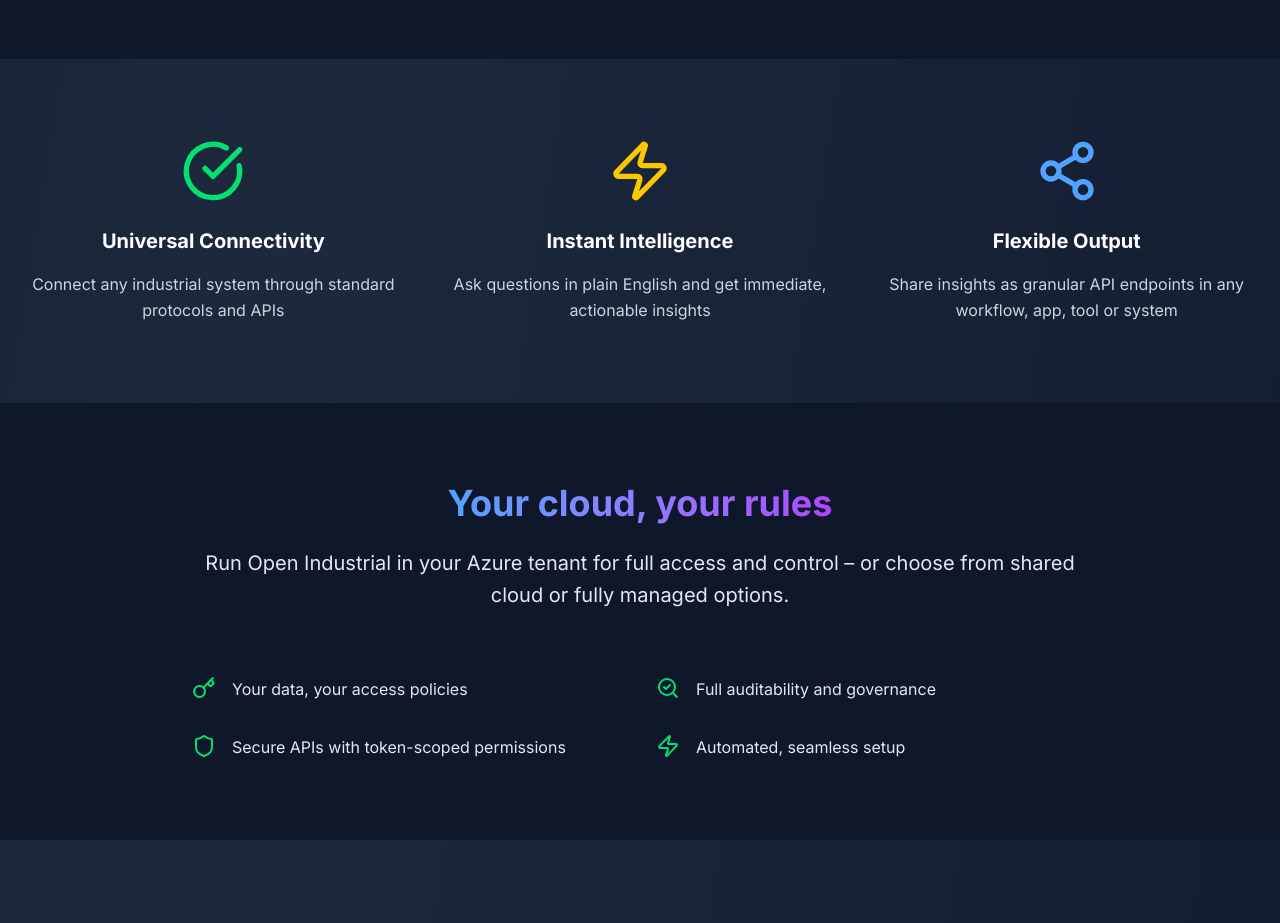
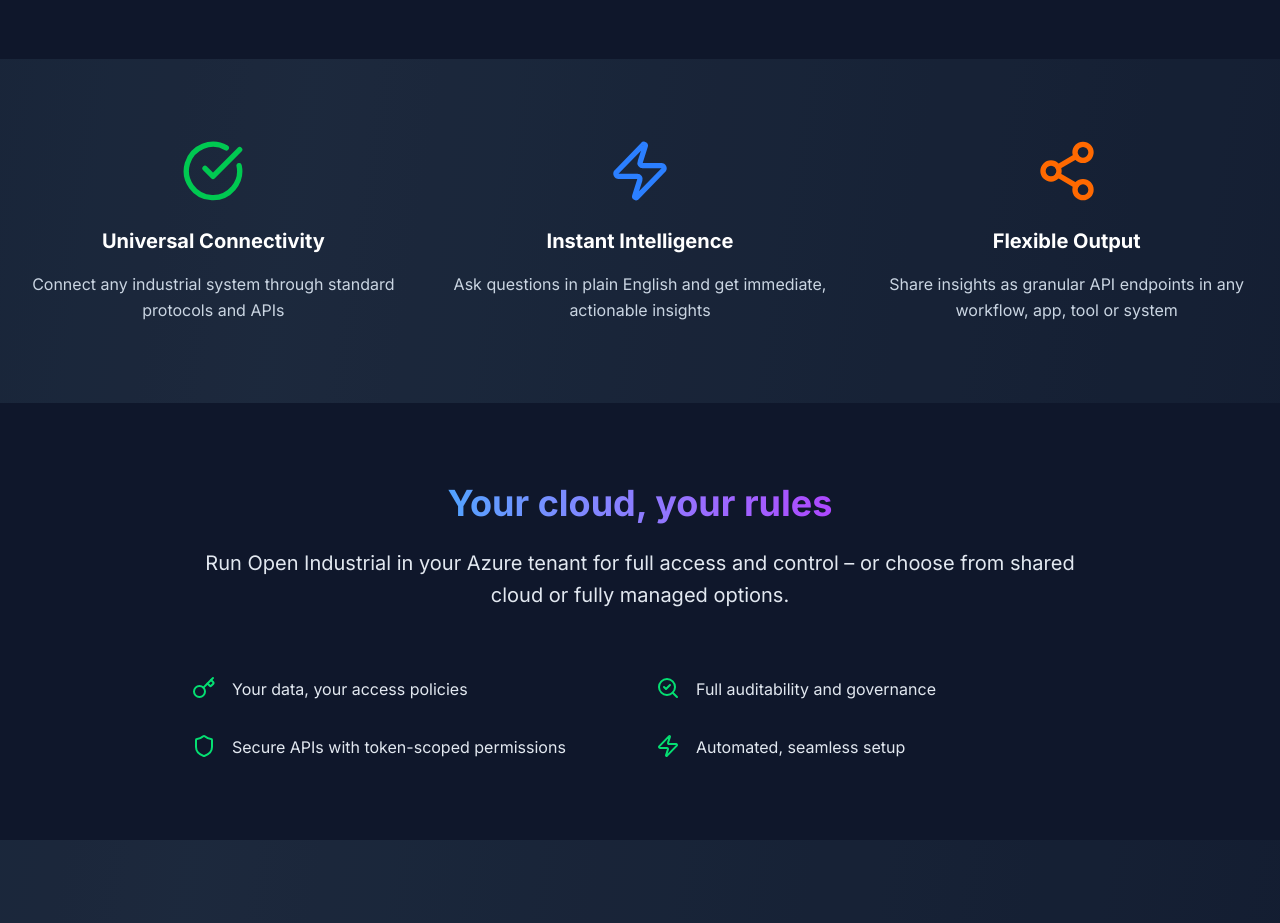
Before and after one commit to kcarrol/Open-Industrial-About1-Aug25-V0, a Next.js app: page / in a window 1280 px wide. Shown: the part 6140-7063 px from the top of the page. Built offline with nearby package versions, Linux system fonts and the light colour scheme.

Commit message:
feat: align color schemes across all pages
Update headline colors and ensure consistent background colors for visual consistency.

Co-authored-by: undefined <undefined+undefined@users.noreply.github.com>

```diff
--- a/app/page.tsx
+++ b/app/page.tsx
@@ -544,21 +544,21 @@ export default function HomePage() {
         <div className="container mx-auto">
           <div className="grid md:grid-cols-3 gap-8">
             <div className="text-center">
-              <CheckCircle className="w-16 h-16 text-green-400 mx-auto mb-6" />
+              <CheckCircle className="w-16 h-16 text-green-500 to-emerald-600 mx-auto mb-6" />
               <h3 className="text-xl font-bold text-white mb-4">Universal Connectivity</h3>
               <p className="text-slate-300 leading-relaxed">
                 Connect any industrial system through standard protocols and APIs
               </p>
             </div>
             <div className="text-center">
-              <Zap className="w-16 h-16 text-yellow-400 mx-auto mb-6" />
+              <Zap className="w-16 h-16 text-blue-500 to-purple-600 mx-auto mb-6" />
               <h3 className="text-xl font-bold text-white mb-4">Instant Intelligence</h3>
               <p className="text-slate-300 leading-relaxed">
                 Ask questions in plain English and get immediate, actionable insights
               </p>
             </div>
             <div className="text-center">
-              <Share2 className="w-16 h-16 text-blue-400 mx-auto mb-6" />
+              <Share2 className="w-16 h-16 text-orange-500 to-red-600 mx-auto mb-6" />
               <h3 className="text-xl font-bold text-white mb-4">Flexible Output</h3>
               <p className="text-slate-300 leading-relaxed">
                 Share insights as granular API endpoints in any workflow, app, tool or system
```
